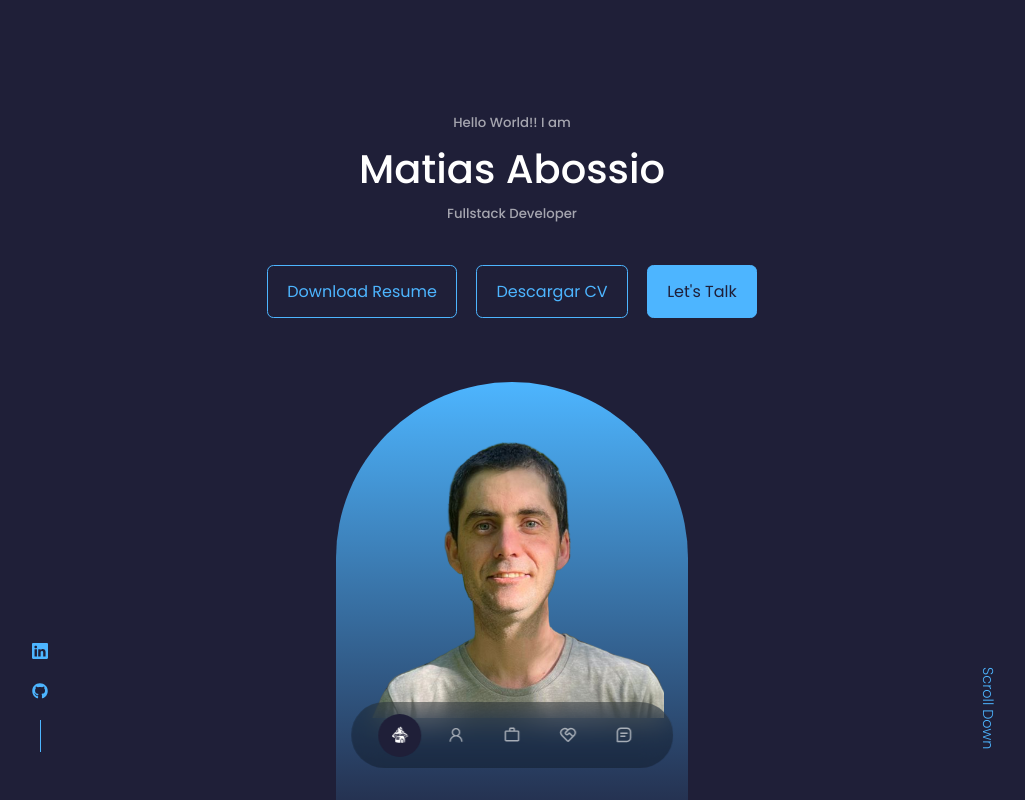
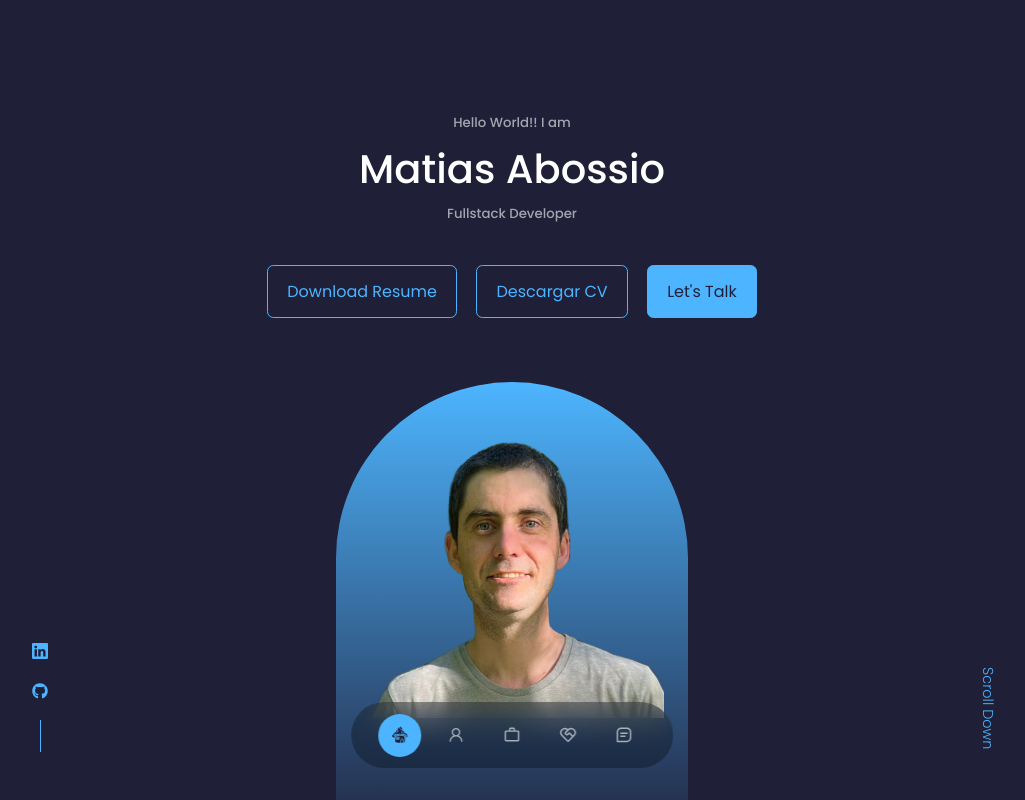
Before and after one commit to Agrossio/portfolio, a React (Create React App) app: page / in a window 1280 px wide. Shown: the top 800 px of the page, without its empty margins (128-1153 px from the left). Built offline with nearby package versions, Linux system fonts and the light colour scheme.

Commit message:
Web Finished without customization

```diff
--- a/src/components/contact/Contact.jsx
+++ b/src/components/contact/Contact.jsx
@@ -37,12 +37,12 @@ const Contact = () => {
                         <h5>abossio@gmail.com</h5>
                         <a href='mailto:abossio@gmail.com' target={'_blank'} rel='noreferrer'>Send a message</a>
                     </article>
-                    <article className='contact__option'>
+                    {/* <article className='contact__option'>
                         <RiMessengerLine className='contact__option-icon' />
-                        <h4>Messenger</h4>
+                        <h4>Facebook Messenger</h4>
                         <h5>Matias Abossio</h5>
                         <a href='https://m.me/matias.abossio' target={'_blank'} rel='noreferrer'>Send a message</a>
-                    </article>
+                    </article> */}
                     <article className='contact__option'>
                         <BsWhatsapp className='contact__option-icon' />
                         <h4>Whatsapp</h4>
--- a/src/components/nav/nav.css
+++ b/src/components/nav/nav.css
@@ -28,6 +28,6 @@ nav a:hover {
 }
 
 nav a.active {
-    background: var(--color-bg);
-    color: var(--color-white);
+    background: var(--color-primary);
+    color: var(--color-bg);
 }
```
